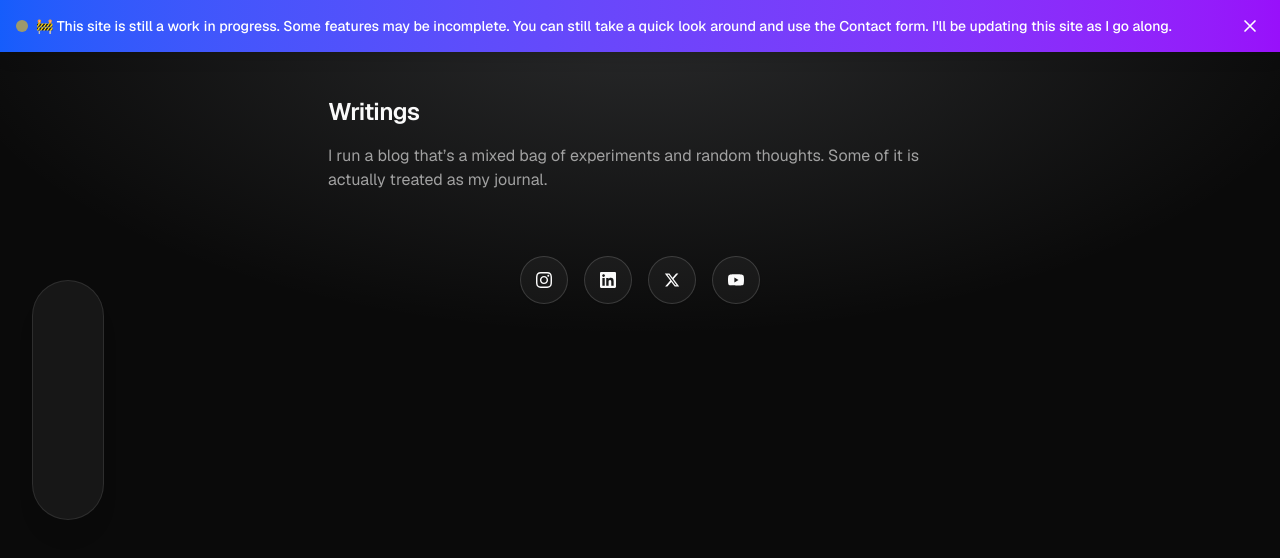
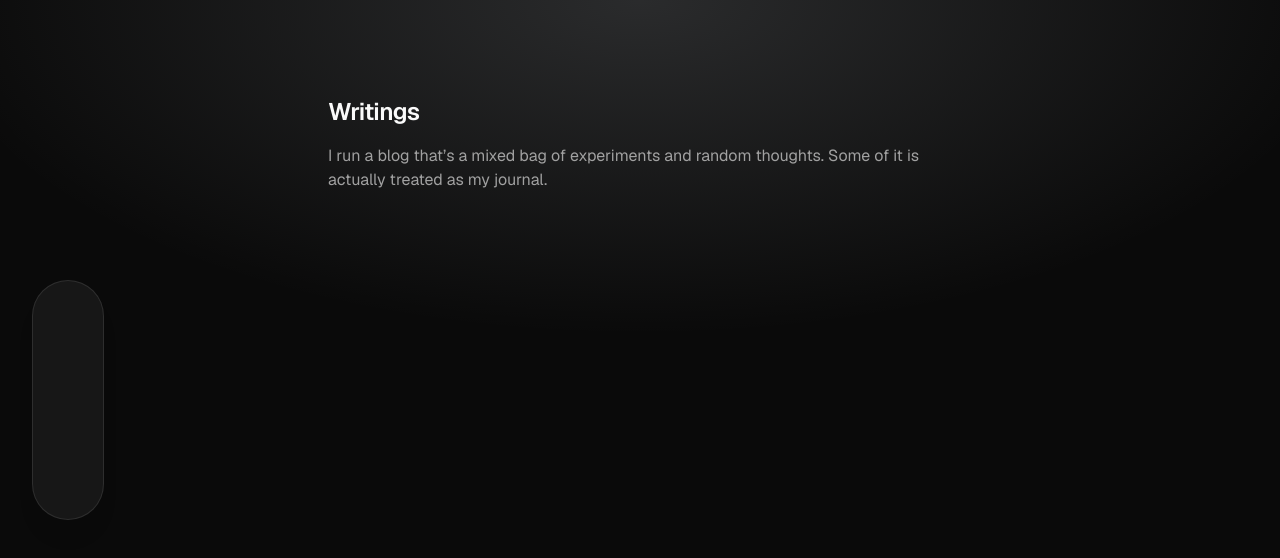
Before and after one commit to christianstamati/dashfolio, a Next.js app: page /writings in a window 1280 px wide. Shown: the top 558 px of the page. Built offline with nearby package versions, Linux system fonts and the light colour scheme; some icons are missing.

Commit message:
adjusted banner

```diff
--- a/app/(frontend)/bottom-socials.tsx
+++ /dev/null
@@ -1,14 +0,0 @@
-"use client";
-
-import Socials from "@/components/socials";
-import { useIsMobile } from "@/hooks/use-mobile";
-
-export default function BottomSocials() {
-	const isMobile = useIsMobile();
-	if (isMobile) return null;
-	return (
-		<div className="mt-16">
-			<Socials />
-		</div>
-	);
-}
--- a/app/(frontend)/layout.tsx
+++ b/app/(frontend)/layout.tsx
@@ -5,7 +5,6 @@ import { Geist, Geist_Mono } from "next/font/google";
 import { ThemeProvider } from "@/components/theme-provider";
 import { Toaster } from "@/components/ui/sonner";
 import { WorkInProgressBanner } from "./banner";
-import BottomSocials from "./bottom-socials";
 import { Sidebar } from "./sidebar";
 
 export const metadata: Metadata = {
@@ -34,6 +33,7 @@ const geistMono = Geist_Mono({
 
 export default async function RootLayout(props: { children: React.ReactNode }) {
 	const { children } = props;
+	const env = process.env.NODE_ENV;
 	return (
 		<html lang="en" suppressHydrationWarning>
 			<body
@@ -45,7 +45,7 @@ export default async function RootLayout(props: { children: React.ReactNode }) {
 					enableSystem
 					disableTransitionOnChange
 				>
-					<WorkInProgressBanner />
+					{env !== "development" && <WorkInProgressBanner />}
 					{/* Pearl Mist Background with Top Glow */}
 					<div
 						className="-z-50 absolute inset-0 hidden dark:block"
@@ -55,9 +55,8 @@ export default async function RootLayout(props: { children: React.ReactNode }) {
 						}}
 					/>
 					<Sidebar />
-					<main className="pt-12 pb-28 sm:pt-24">
+					<main className="pt-12 pb-32 sm:pt-24">
 						<div className="mx-auto max-w-2xl px-4 sm:px-6">{children}</div>
-						<BottomSocials />
 					</main>
 					<Toaster />
 				</ThemeProvider>
--- a/app/(frontend)/page.tsx
+++ b/app/(frontend)/page.tsx
@@ -1,3 +1,4 @@
+import Socials from "@/components/socials";
 import Hero from "./components/hero";
 import Newsletter from "./components/newsletter";
 import SelectedProjects from "./components/selected-projects";
@@ -12,6 +13,7 @@ export default function Home() {
 			<SelectedProjects />
 			<Writings />
 			<Newsletter />
+			<Socials />
 		</div>
 	);
 }
```
